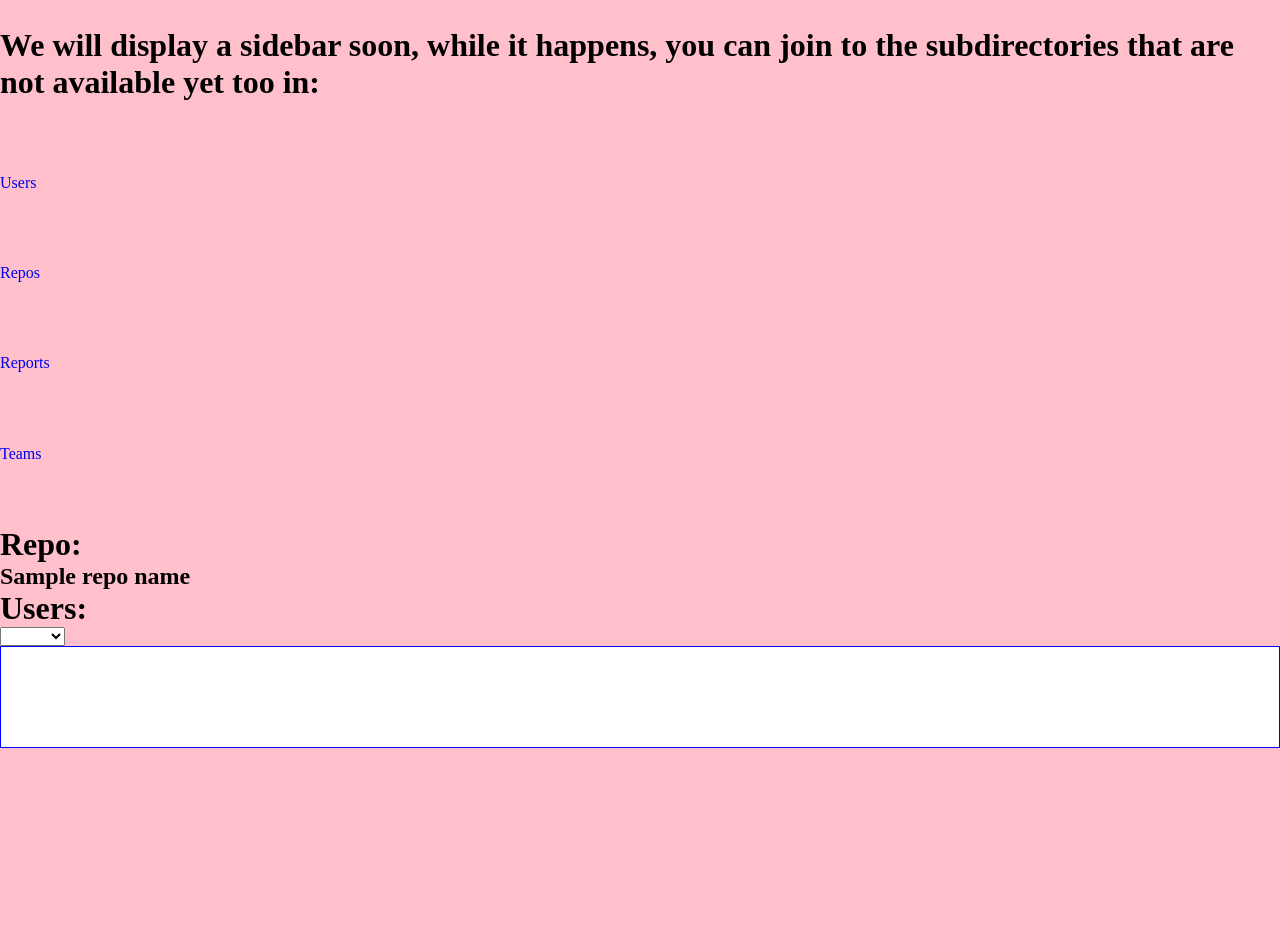
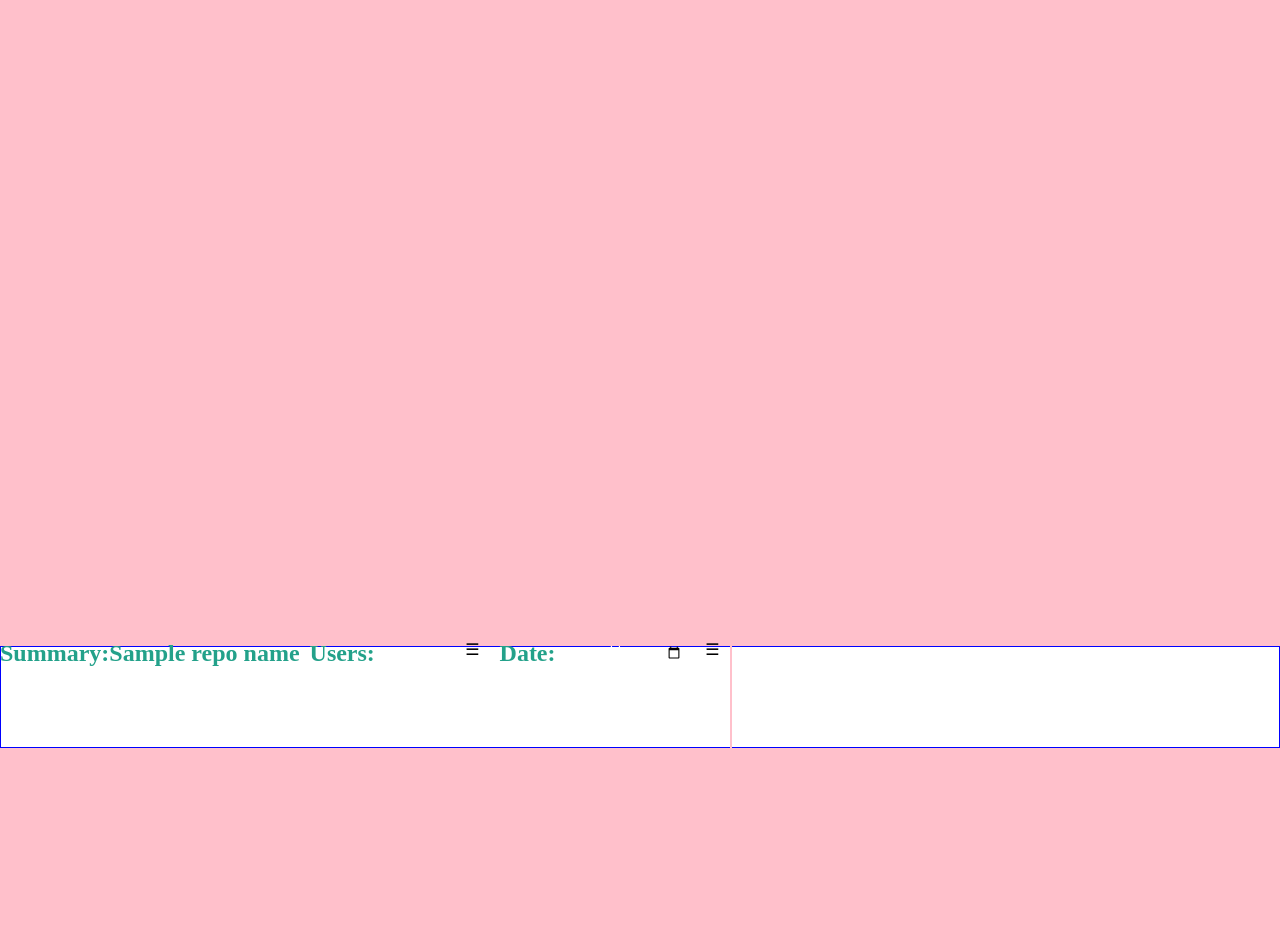
Before and after one commit to Nicolasopf/Metrevs, a Flask app: template templates/panel.html in a window 1280 px wide. Shown: the part 52-985 px from the top of the page. Before the commit the page ends 800 px from the top, so only its background shows below. Run offline with Flask 2, Linux system fonts and the light colour scheme; the template is opened without the code that fills it: most values are stand-ins (such as "Sample title", 1, 10 or a date in 2020).

Commit message:
[Added] Base style to panel template with sub-menu with users and calendar to select date

```diff
--- a/templates/panel.html
+++ b/templates/panel.html
@@ -6,21 +6,34 @@
 {% endblock %}
 {% block content %}
 {{ render_header() }}
-	<h1>We will display a sidebar soon, while it happens, you can join to the subdirectories that are not available yet too in:</h1>
-	<br>
-	<a href="/users">Users<a><br>
-	<a href="/repos">Repos<a><br>
-	<a href="/reports">Reports<a><br>
-	<a href="/teams">Teams<a><br>
-	<br>
-	<h1>Repo:</h1>
-	<h2>{{ repo_name }}</h2>
-	<h1>Users:</h1>
-	<select name="devs">
-		<option selected></option>
-		{% for name in users %}
-		<option>{{ name.login }}</option>
-		{% endfor %}
-	</select>
-	{{ render_footer() }}
-	{% endblock %}
+<main>
+  <section id="summary">
+    <div class="container">
+	  <div class="sub-menu">
+		<div class="title">
+		  <h1>Summary:</h1>
+		  <h2>{{ repo_name }}</h2>
+		</div>
+		<div class="select-items">
+		  <div class="sub-select">
+			<h2>Users:</h2>
+			<input type="checkbox" id="arrow" class="toggle">
+			<label for="arrow" class="arrow-icon">&#9776;</label>
+			<div class="slide_menu">
+			  {% for name in users %}
+			  <p class="items"><input type="checkbox" name="username">{{ name.login }}</p>
+			  {% endfor %}
+			</div>
+		  </div>
+		  <div class="calendar">
+			<h2>Date:</h2>
+			<input type="date" id="start" name="trip-start" value="" min="2010-01-01" max="2021-06-17">
+			<label for="start" class="arrow-icon1">&#9776;</label>
+		  </div>
+		</div>
+	  </div>
+	</div>
+  </section>
+</main>
+{{ render_footer() }}
+{% endblock %}
```
